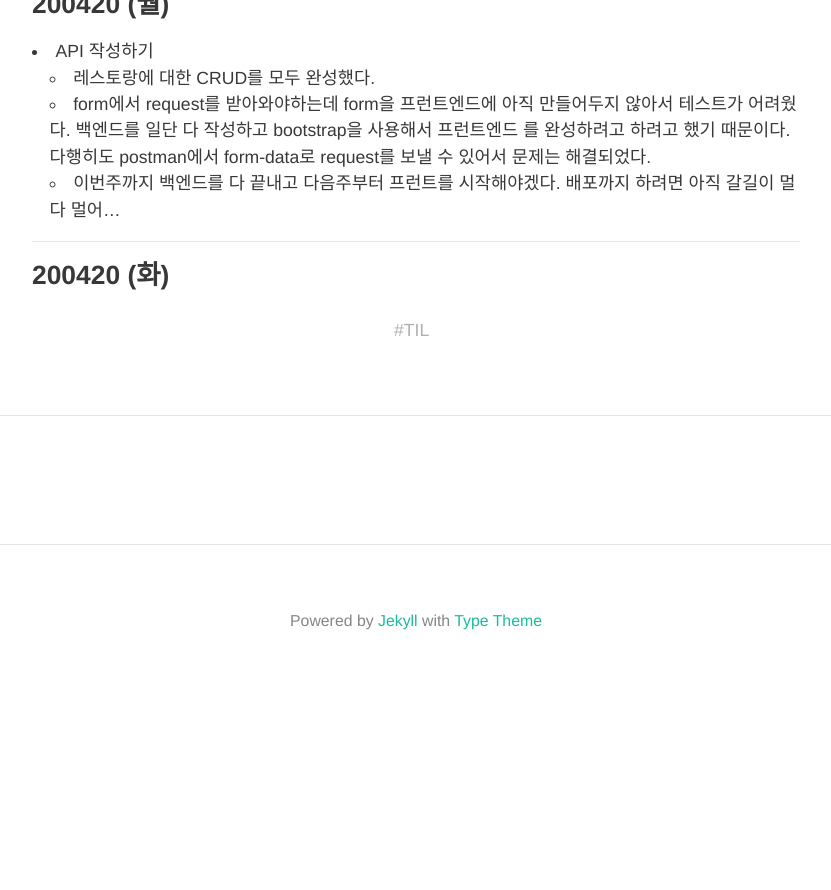
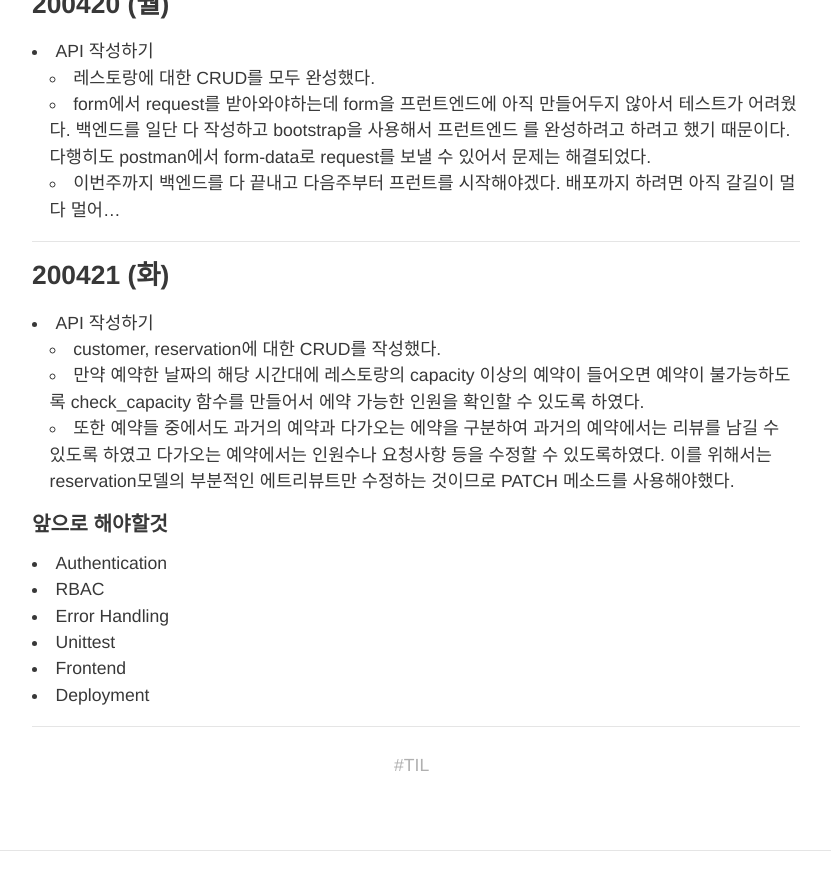
Before and after one commit to HyunlangBan/hyunlangban.github.io, a Jekyll site: the page built from _posts/TIL/2020-04-20-week-til.md, in a window 1280 px wide and 900 px high, scrolled down 368 px. Shown: the top 890 px of the window, without its empty margins (224-1055 px from the left). Built offline with Jekyll 4.4.1, drawn with Linux system fonts in a browser that asks for light colours; nearby versions of some CDN libraries; some web fonts are replaced; comment, search, counter and statistics services are not loaded; before the commit the page ends 1064 px from its top, so only the background shows below that.

Commit message:
Add 200421 TIL

```diff
--- a/_posts/TIL/2020-04-20-week-til.md
+++ b/_posts/TIL/2020-04-20-week-til.md
@@ -13,4 +13,18 @@ title: 200420-200426 TIL
 
 ---
 
-### 200420 (화)
+### 200421 (화)
+- API 작성하기
+  - customer, reservation에 대한 CRUD를 작성했다.
+  - 만약 예약한 날짜의 해당 시간대에 레스토랑의 capacity 이상의 예약이 들어오면 예약이 불가능하도록 check_capacity 함수를 만들어서 에약 가능한 인원을 확인할 수 있도록 하였다.
+  - 또한 예약들 중에서도 과거의 예약과 다가오는 에약을 구분하여 과거의 예약에서는 리뷰를 남길 수 있도록 하였고 다가오는 예약에서는 인원수나 요청사항 등을 수정할 수 있도록하였다. 이를 위해서는 reservation모델의 부분적인 에트리뷰트만 수정하는 것이므로 PATCH 메소드를 사용해야했다.
+
+#### 앞으로 해야할것
+- Authentication
+- RBAC
+- Error Handling
+- Unittest
+- Frontend
+- Deployment
+
+---
```
